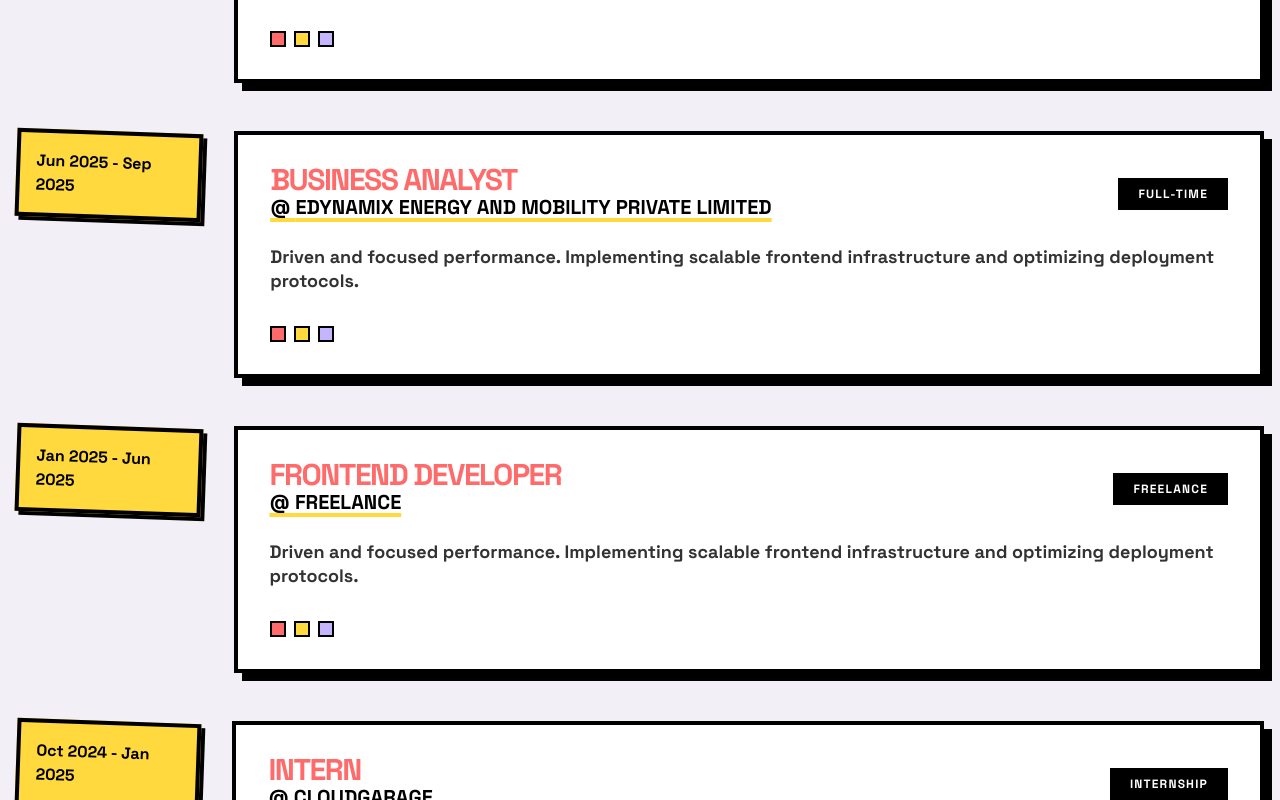
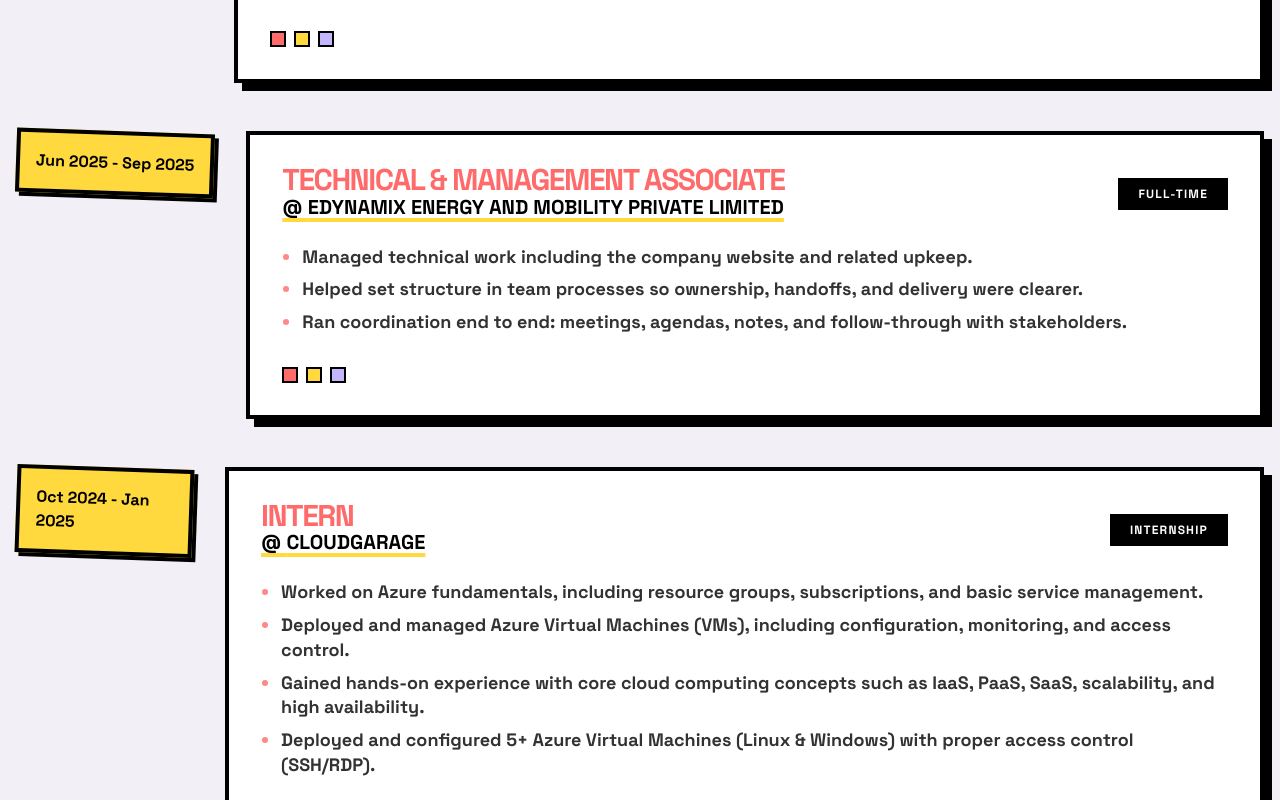
Before and after one commit to abhinav0023/portfolio-abhinav, a React (Vite) app: page / in a window 1280 px wide. Shown: the part 2660-3460 px from the top of the page. Built offline with nearby package versions, Linux system fonts and the light colour scheme.

Commit message:
work exp

```diff
--- a/src/components/sections/Experience.jsx
+++ b/src/components/sections/Experience.jsx
@@ -1,5 +1,8 @@
 import React from 'react';
 import SectionTitle from '../ui/SectionTitle';
+
+const DEFAULT_SUMMARY =
+  'Driven and focused performance. Implementing scalable frontend infrastructure and optimizing deployment protocols.';
 
 const Experience = ({ experience }) => {
   return (
@@ -29,9 +32,17 @@
                   </div>
                 </div>
 
-                <p className="text-lg font-bold opacity-80 leading-snug">
-                  Driven and focused performance. Implementing scalable frontend infrastructure and optimizing deployment protocols.
-                </p>
+                {Array.isArray(exp.bullets) && exp.bullets.length > 0 ? (
+                  <ul className="text-lg font-bold opacity-80 leading-snug list-disc pl-5 space-y-2 marker:text-accent">
+                    {exp.bullets.map((item, i) => (
+                      <li key={i}>{item}</li>
+                    ))}
+                  </ul>
+                ) : (
+                  <p className="text-lg font-bold opacity-80 leading-snug">
+                    {exp.summary ?? DEFAULT_SUMMARY}
+                  </p>
+                )}
 
                 <div className="mt-8 flex gap-2">
                    <div className="h-4 w-4 bg-accent border-2 border-black dark:border-white"></div>
--- a/src/data/portfolioData.js
+++ b/src/data/portfolioData.js
@@ -63,24 +63,28 @@
     },
     {
       "company": "eDynamiX Energy and Mobility Private Limited",
-      "role": "Business Analyst",
+      "role": "Technical & Management Associate",
       "type": "Full-time",
       "duration": "Jun 2025 - Sep 2025",
-      "location": "Hybrid (Gurugram, Haryana, India)"
-    },
-    {
-      "company": "Freelance",
-      "role": "Frontend Developer",
-      "type": "Freelance",
-      "duration": "Jan 2025 - Jun 2025",
-      "location": "Remote (India)"
+      "location": "Hybrid (Gurugram, Haryana, India)",
+      "bullets": [
+        "Managed technical work including the company website and related upkeep.",
+        "Helped set structure in team processes so ownership, handoffs, and delivery were clearer.",
+        "Ran coordination end to end: meetings, agendas, notes, and follow-through with stakeholders."
+      ]
     },
     {
       "company": "CloudGarage",
       "role": "Intern",
       "type": "Internship",
       "duration": "Oct 2024 - Jan 2025",
-      "location": "Remote (Gurugram, Haryana, India)"
+      "location": "Remote (Gurugram, Haryana, India)",
+      "bullets": [
+        "Worked on Azure fundamentals, including resource groups, subscriptions, and basic service management.",
+        "Deployed and managed Azure Virtual Machines (VMs), including configuration, monitoring, and access control.",
+        "Gained hands-on experience with core cloud computing concepts such as IaaS, PaaS, SaaS, scalability, and high availability.",
+        "Deployed and configured 5+ Azure Virtual Machines (Linux & Windows) with proper access control (SSH/RDP)."
+      ]
     }
   ],
   education: [
```
